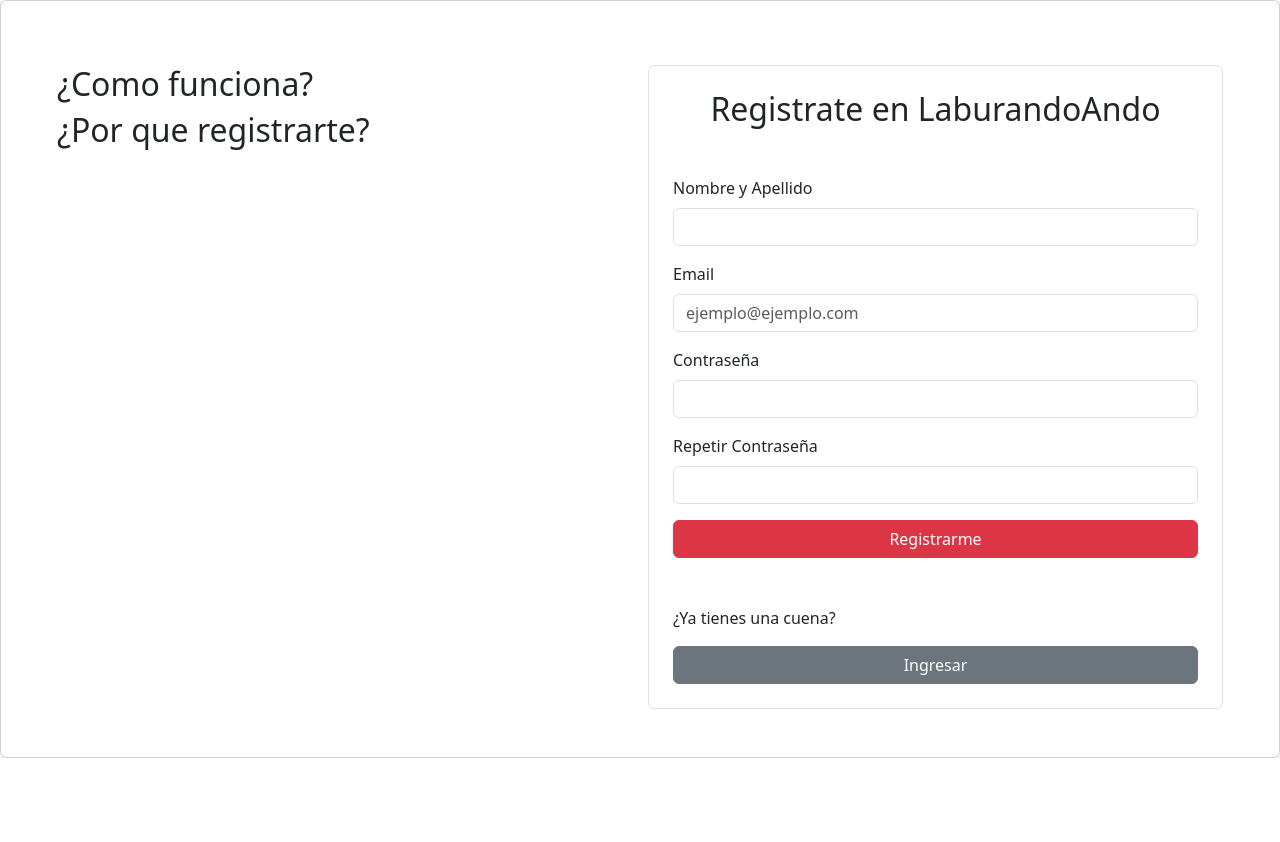
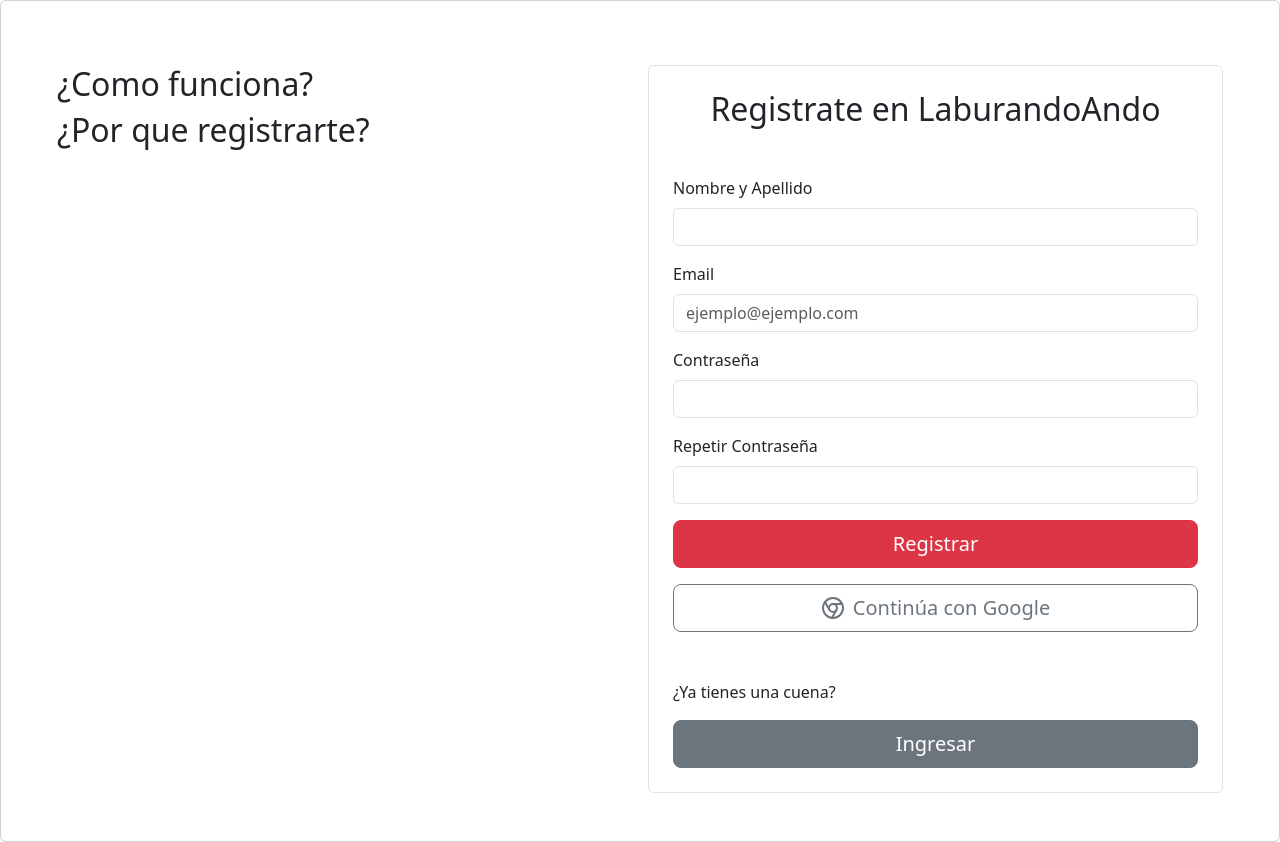
Before and after one commit to FranprzDev/LaburandoAndo, a React (Vite) app: page / in a window 1280 px wide. Before the commit the page ends 800 px from the top, so only its background shows below. Built offline with nearby package versions, Linux system fonts and the light colour scheme.

Commit message:
se agrega boton conectar con Google

```diff
--- a/src/App.jsx
+++ b/src/App.jsx
@@ -4,6 +4,7 @@ function App() {
   return (
     <>
       {/* <h1>hola</h1> */}
+
       <RegitroProfesional />
     </>
   );
--- a/src/pages/RegitroProfesional.jsx
+++ b/src/pages/RegitroProfesional.jsx
@@ -1,6 +1,6 @@
 import React from "react";
-
 import { useForm } from "react-hook-form";
+import "../styles/login.css";
 
 const RegitroProfesional = () => {
   const {
@@ -131,14 +131,38 @@ const RegitroProfesional = () => {
               </fieldset>
 
               <div className="d-grid">
-                <button type="submit" className="btn btn-danger">
-                  Registrarme
+                <button type="submit" className="btn btn-danger btn-lg ">
+                  Registrar
+                </button>
+              </div>
+
+              <div>
+                <button className="btn btn-lg btn-LoginGoogle btn-outline-secondary w-100 d-flex align-items-center justify-content-center mt-3">
+                  <svg
+                    xmlns="http://www.w3.org/2000/svg"
+                    width="24"
+                    height="24"
+                    viewBox="0 0 24 24"
+                    fill="none"
+                    stroke="currentColor"
+                    strokeWidth="2"
+                    strokeLinecap="round"
+                    strokeLinejoin="round"
+                    className="me-2"
+                  >
+                    <circle cx="12" cy="12" r="10" />
+                    <circle cx="12" cy="12" r="4" />
+                    <line x1="21.17" x2="12" y1="8" y2="8" />
+                    <line x1="3.95" x2="8.54" y1="6.06" y2="14" />
+                    <line x1="10.88" x2="15.46" y1="21.94" y2="14" />
+                  </svg>
+                  Continúa con Google
                 </button>
               </div>
 
               <div className="d-grid mt-5">
                 <p>¿Ya tienes una cuena?</p>
-                <button className="btn btn-secondary">Ingresar</button>
+                <button className="btn btn-secondary btn-lg">Ingresar</button>
               </div>
             </form>
           </div>
--- /dev/null
+++ b/src/styles/login.css
@@ -0,0 +1,16 @@
+
+.btn-LoginGoogle:hover {
+    background-color: #efeef0;
+    color: #000000;
+}
+
+.btn-LoginGoogle:active {
+    background-color: #efeef0 !important;
+    color: #000000 !important;
+
+}
+
+.btn-LoginGoogle:focus {
+    background-color: #efeef0;
+    color: #000000;
+}
```
Also changed, not shown: 1 other file (tests, documents, lock files or other folders).
